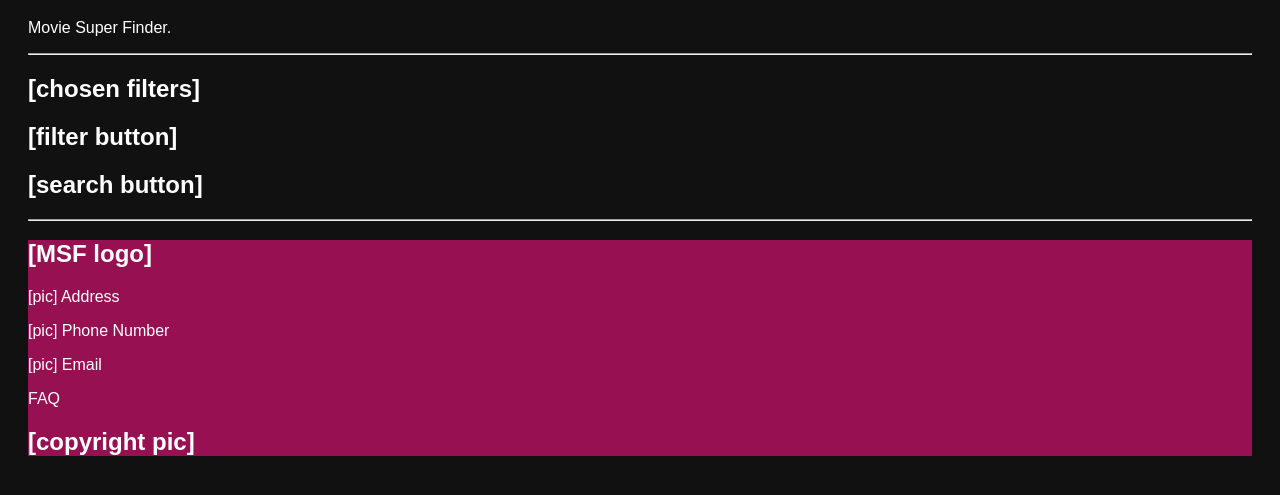
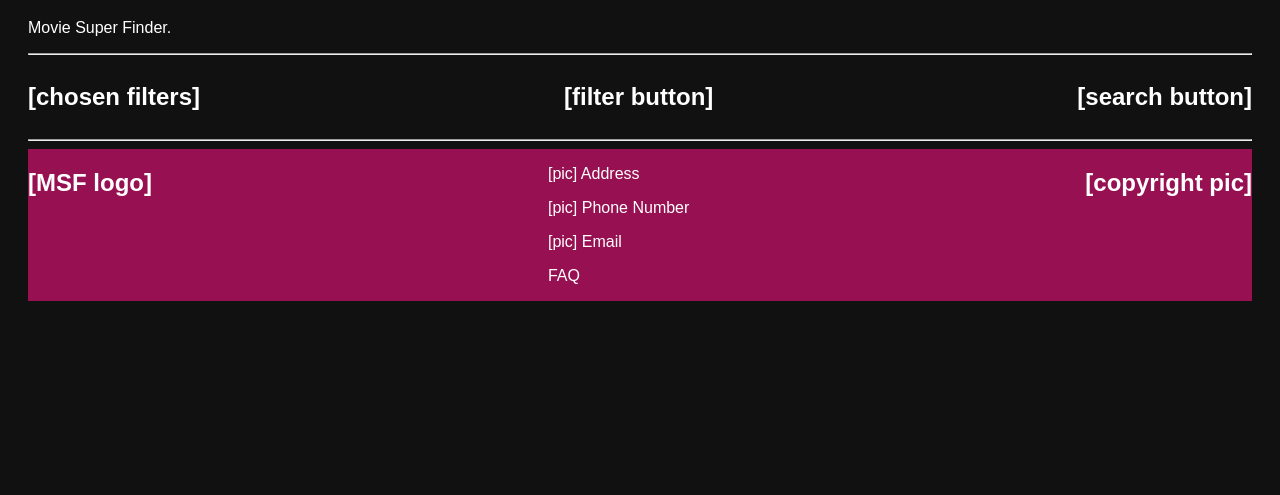
Before and after one commit to FilippaWallberg/TNM121-Projektarbete, a plain HTML site: page client/msf.html in a window 1280 px wide. Shown: the part 89-584 px from the top of the page. Drawn offline with Linux system fonts and the light colour scheme.

Commit message:
ändrar utseende

```diff
--- a/client/msf.css
+++ b/client/msf.css
@@ -5,6 +5,16 @@ body {
   padding: 20px;
 }
 
+.filter {
+  display: flex;
+  flex-direction: row;
+  align-items: center;
+  justify-content: space-between;
+}
+
 .footer {
+  display: flex;
+  flex-direction: row;
   background-color: #971152;
+  justify-content: space-between;
 }
```
